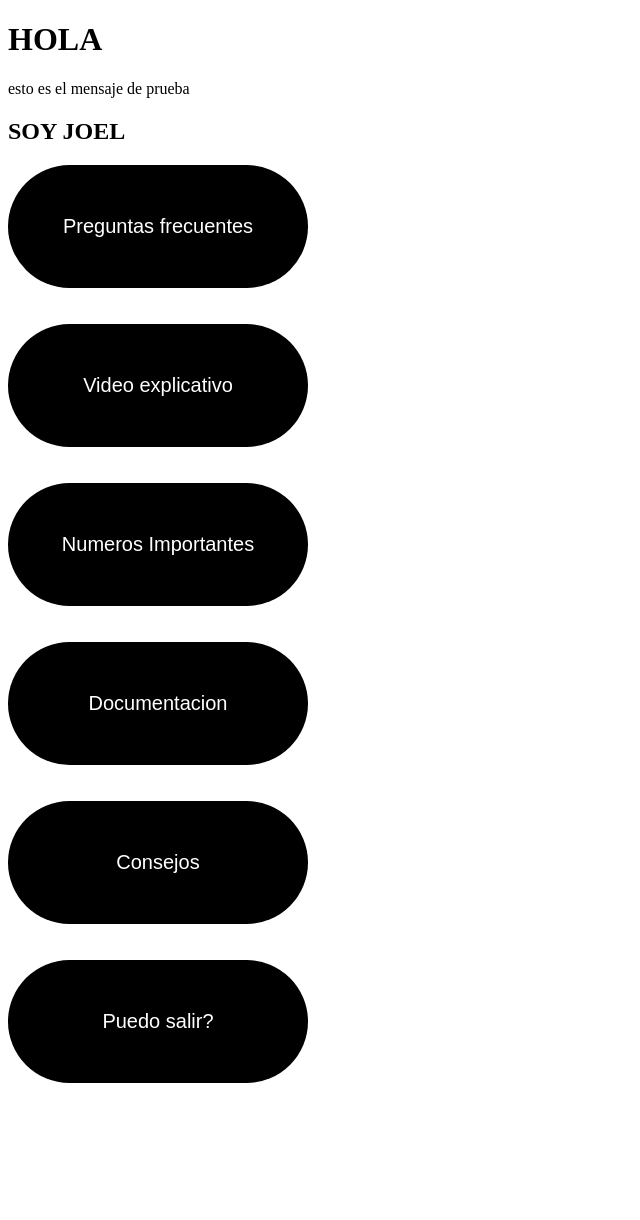
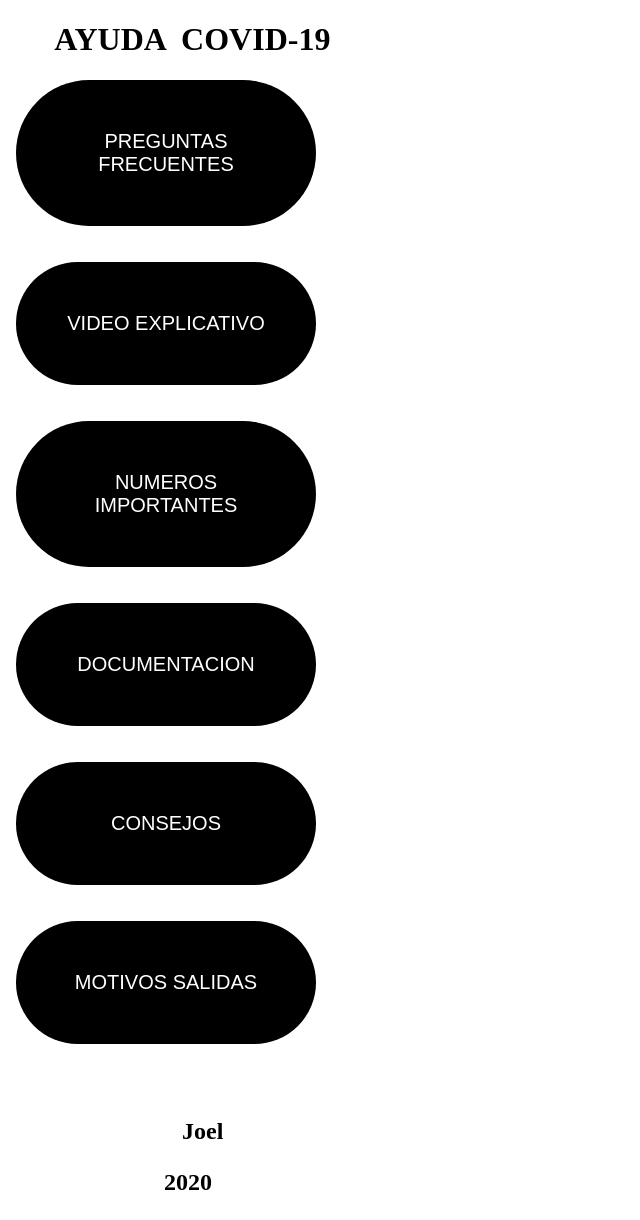
Before and after one commit to JRE92/co19, a plain HTML site: page index.html in a window 1280 px wide. Shown: the whole page, without its empty margins (0-640 px from the left). Before the commit the page ends 1091 px from the top, so only its background shows below. Drawn offline with Linux system fonts and the light colour scheme.

Commit message:
Update index.html

```diff
--- a/index.html
+++ b/index.html
@@ -4,22 +4,24 @@
     <meta charset="UTF-8">
     <meta name="viewport" content="width=device-width, initial-scale=1.0">
     <link rel="stylesheet" type="text/css" href="1.css">
-    <title>FAMILIA Y COVID-19</title>
+    <title>COVID-19</title>
 </head>
 <body>
-    <h1>HOLA</h1>
-    <div>esto es el mensaje de prueba</div>
-    <h2>SOY JOEL</h2>
-    <button id="quest" onclick="window.location.href='https://www.who.int/es/emergencies/diseases/novel-coronavirus-2019/advice-for-public/q-a-coronaviruses'">Preguntas frecuentes</button>
-    <br><br><br>
-    <button id="quest" onclick="location.href='https://youtu.be/Zh_SVHJGVHw'">Video explicativo</button>
-    <br><br><br>
-    <button id="quest" onclick="location.href='t.jpeg'">Numeros Importantes</button>
-    <br><br><br>
-    <button id="quest" onclick="location.href='https://drive.google.com/drive/folders/1jc5XCLxqk0Dmc7eWCQiAXxAr-wrXRLil?usp=sharing'">Documentacion</button>
-    <br><br><br>
-    <button id="quest" onclick="location.href='c.jpeg'">Consejos</button>
-    <br><br><br>
-    <button id="quest" onclick="location.href='s.jpeg'">Puedo salir?</button>
+    <h1> &nbsp; &nbsp; &nbsp; AYUDA &nbsp;COVID-19</h1>
+    &nbsp;
+    <button id="quest" onclick="window.location.href='https://www.who.int/es/emergencies/diseases/novel-coronavirus-2019/advice-for-public/q-a-coronaviruses'">PREGUNTAS FRECUENTES</button>
+    <br><br><br>&nbsp;
+    <button id="quest" onclick="location.href='https://youtu.be/Zh_SVHJGVHw'">VIDEO EXPLICATIVO</button>
+    <br><br><br>&nbsp;
+    <button id="quest" onclick="location.href='t.jpeg'">NUMEROS IMPORTANTES</button>
+    <br><br><br>&nbsp;
+    <button id="quest" onclick="location.href='https://drive.google.com/drive/folders/1jc5XCLxqk0Dmc7eWCQiAXxAr-wrXRLil?usp=sharing'">DOCUMENTACION</button>
+    <br><br><br>&nbsp;
+    <button id="quest" onclick="location.href='c.jpeg'">CONSEJOS</button>
+    <br><br><br>&nbsp;
+    <button id="quest" onclick="location.href='s.jpeg'">MOTIVOS SALIDAS</button>
+    <br><br><br>&nbsp;
+    <h2>&nbsp; &nbsp; &nbsp; &nbsp; &nbsp; &nbsp;&nbsp;&nbsp;&nbsp;&nbsp;&nbsp;&nbsp;&nbsp;&nbsp;&nbsp;&nbsp;&nbsp;&nbsp;&nbsp;&nbsp;&nbsp;&nbsp;&nbsp;&nbsp;Joel<p>
+        &nbsp; &nbsp; &nbsp; &nbsp; &nbsp; &nbsp;&nbsp;&nbsp;&nbsp;&nbsp;&nbsp;&nbsp;&nbsp;&nbsp;&nbsp;&nbsp;&nbsp;&nbsp;&nbsp;&nbsp;&nbsp;2020</h2>
 </body>
 </html>
```
